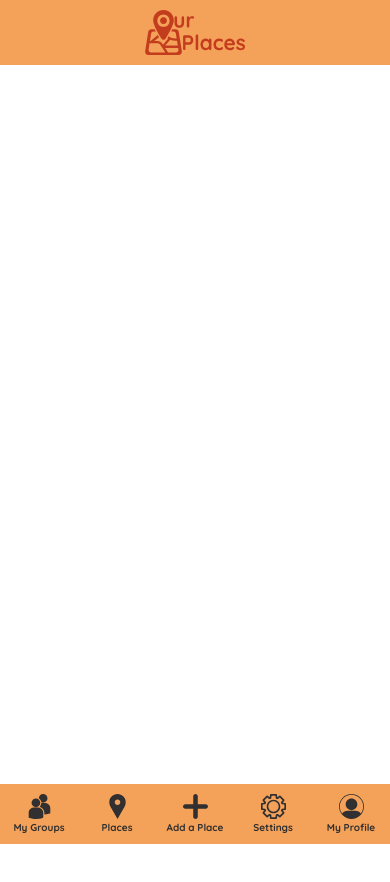
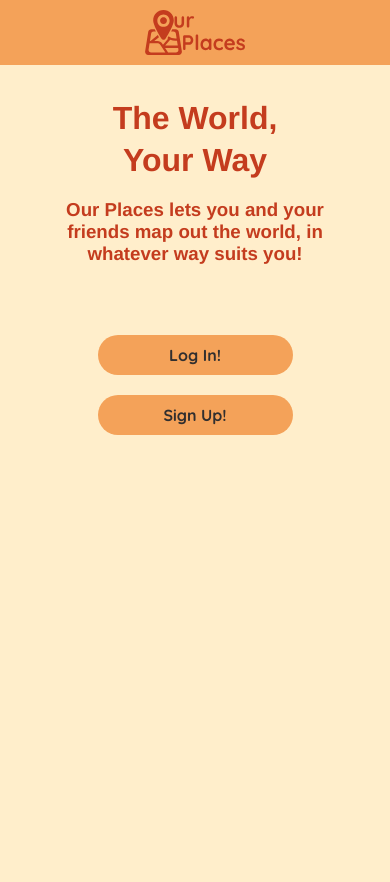
Before and after one commit to jinsp43/mapstone-client, a React (Create React App) app: page /landing in a window 390 px wide. Shown: the top 882 px of the page. Before the commit the page ends 844 px from the top, so only its background shows below. Built offline with nearby package versions, Linux system fonts and the light colour scheme.

Commit message:
make simple landing page for mobile

```diff
--- a/src/App.js
+++ b/src/App.js
@@ -1,7 +1,7 @@
 import { BrowserRouter, Route, Routes } from "react-router-dom";
 import "./App.scss";
 import Header from "./components/Header/Header";
-import MobileNav from "./components/MobileNav/MobileNav";
+import LandingPage from "./pages/LandingPage/LandingPage";
 import MapPage from "./pages/MapPage/MapPage";
 
 const App = () => {
@@ -9,9 +9,9 @@ const App = () => {
     <BrowserRouter>
       <Header />
       <Routes>
+        <Route path="landing" element={<LandingPage />} />
         <Route path="map" element={<MapPage />} />
       </Routes>
-      <MobileNav />
     </BrowserRouter>
   );
 };
--- a/src/index.css
+++ b/src/index.css
@@ -12,9 +12,9 @@ code {
     monospace;
 }
 
-#root {
+/* #root {
   display: flex;
   flex-direction: column;
   justify-content: space-between;
   height: 100vh;
-}
+} */
--- /dev/null
+++ b/src/pages/LandingPage/LandingPage.js
@@ -0,0 +1,22 @@
+import { Link } from "react-router-dom";
+import "./LandingPage.scss";
+
+const LandingPage = () => {
+  return (
+    <main className="landing">
+      <h1 className="landing__heading">The World,</h1>
+      <h1 className="landing__heading">Your Way</h1>
+      <h3 className="landing__subheading">
+        Our Places lets you and your friends map out the world, in whatever way
+        suits you!
+      </h3>
+
+      <div className="landing__link-wrapper">
+        <Link className="landing__link">Log In!</Link>
+        <Link className="landing__link">Sign Up!</Link>
+      </div>
+    </main>
+  );
+};
+
+export default LandingPage;
--- /dev/null
+++ b/src/pages/LandingPage/LandingPage.scss
@@ -0,0 +1,40 @@
+@use "../../styles/partials/mixins" as *;
+@use "../../styles/partials/variables" as *;
+
+.landing {
+  background-color: $background;
+  padding: 3rem 0;
+  height: 100vh;
+
+  &__heading {
+    text-align: center;
+    margin: 0.5rem;
+    font-family: Helvetica, sans-serif;
+    color: $secondary;
+  }
+
+  &__subheading {
+    text-align: center;
+    width: 75%;
+    margin: 2rem auto;
+    font-family: Helvetica, sans-serif;
+    color: $secondary;
+  }
+
+  &__link {
+    @include flex(center, center, row);
+    width: 50%;
+    height: 4rem;
+    background-color: $primary;
+    color: $neutral-dark;
+    margin: 1rem 0;
+    text-decoration: none;
+    border-radius: 4rem;
+    font-weight: bold;
+
+    &-wrapper {
+      @include flex(flex-start, center, column);
+      margin-top: 6rem;
+    }
+  }
+}
--- a/src/pages/MapPage/MapPage.js
+++ b/src/pages/MapPage/MapPage.js
@@ -2,6 +2,7 @@ import "./MapPage.scss";
 import "mapbox-gl/dist/mapbox-gl.css";
 import React, { useRef, useEffect, useState } from "react";
 import mapboxgl from "!mapbox-gl"; // eslint-disable-line import/no-webpack-loader-syntax
+import MobileNav from "../../components/MobileNav/MobileNav";
 
 const MapPage = () => {
   mapboxgl.accessToken = process.env.REACT_APP_MAPBOX_TOKEN;
@@ -154,10 +155,13 @@ const MapPage = () => {
   }, [markers]);
 
   return (
-    <main>
-      <div ref={mapContainer} className="map-container" />
-      <button onClick={clickHandler}>Add a new marker</button>
-    </main>
+    <>
+      <main>
+        <div ref={mapContainer} className="map-container" />
+        <button onClick={clickHandler}>Add a new marker</button>
+      </main>
+      <MobileNav />
+    </>
   );
 };
 
--- a/src/styles/partials/_variables.scss
+++ b/src/styles/partials/_variables.scss
@@ -2,6 +2,10 @@
 $primary: #f4a259;
 $neutral-dark: #312f2f;
 $neutral-light: #f8f8f8;
+$background: #ffeecb;
+$secondary: #c43c1e;
+
+$highlight: #8cb369;
 
 // RESPONSIVE DESIGN
 $tablet-breakpoint: 768px;
```
